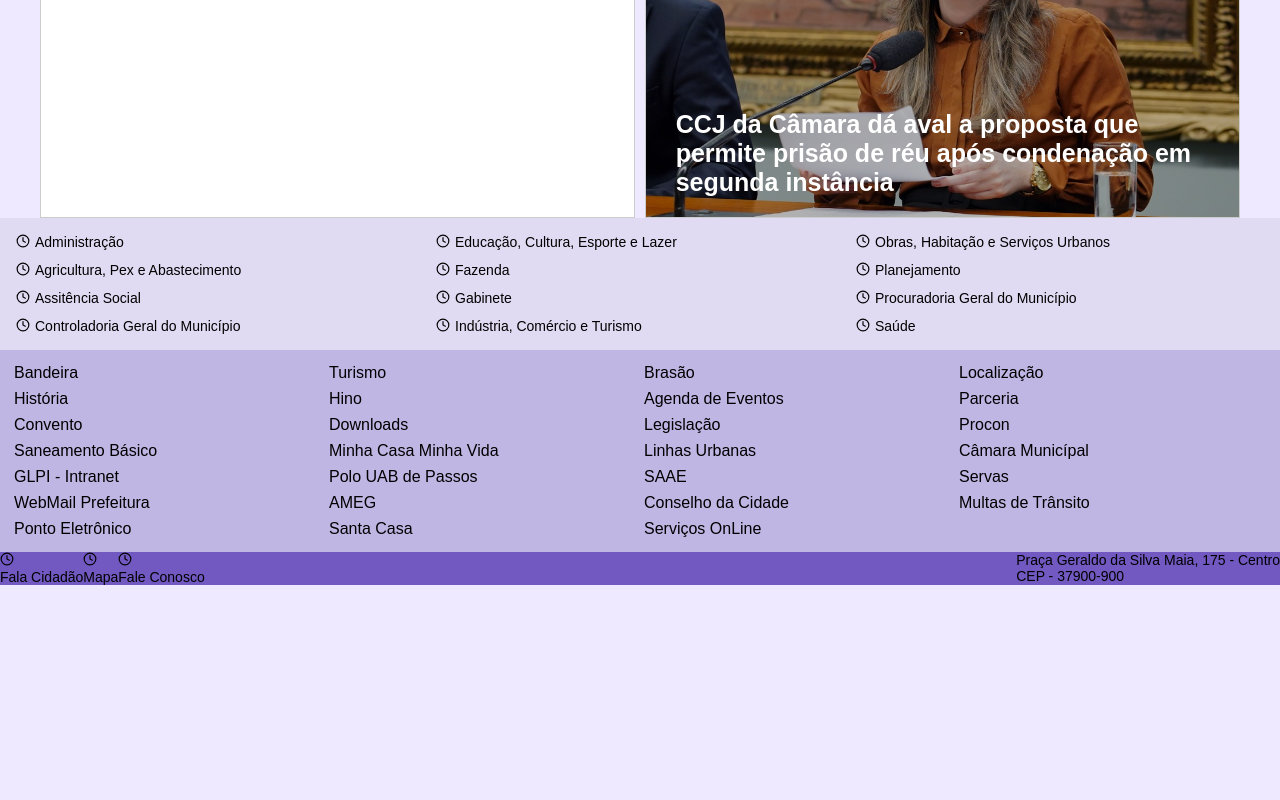
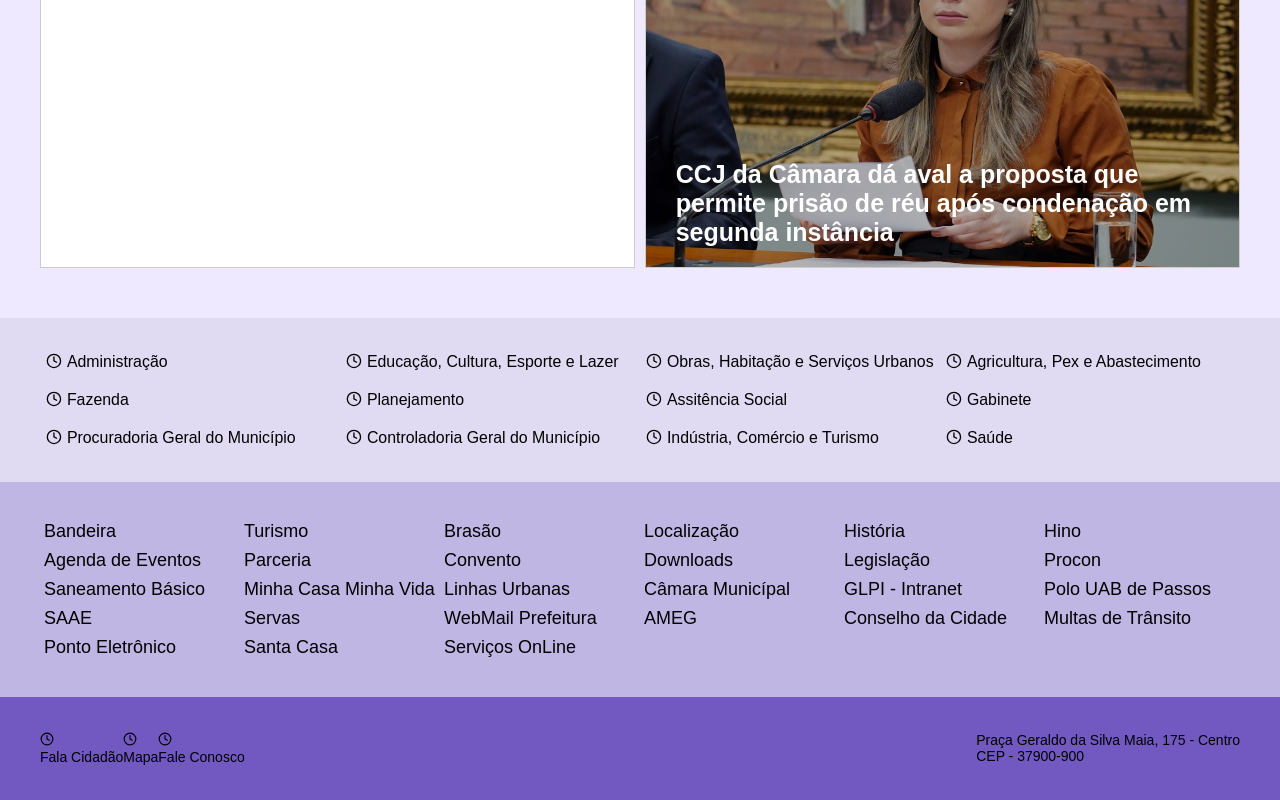
Before and after one commit to GustavoHmbSouza/ClonePrefeituraPassos, a React (Create React App) app: page / in a window 1280 px wide. Shown: the part 746-1546 px from the top of the page. Before the commit the page ends 1331 px from the top, so only its background shows below. Built offline with nearby package versions, Linux system fonts and the light colour scheme; the HTML template or start-up script is replaced by a standard one.

Commit message:
Alinhamento do footer

```diff
--- a/src/components/footer/index.js
+++ b/src/components/footer/index.js
@@ -7,6 +7,7 @@ export default function Html() {
         <>
             <Footer>
                 <nav id="PrimeiraNav">
+                    <div>
                         <ul>
                             <li>
                                 <FiClock />
@@ -57,8 +58,10 @@ export default function Html() {
                                 <p>Saúde</p>
                             </li>
                         </ul>
+                    </div>
                 </nav>
                 <nav id="SegundaNav">
+                    <div>
                         <ul>
                             <li>Bandeira</li>
                             <li>Turismo</li>
@@ -88,8 +91,10 @@ export default function Html() {
                             <li>Santa Casa</li>
                             <li>Serviços OnLine</li>
                         </ul>
+                    </div>
                 </nav>
                 <nav id="TerceiraNav">
+                    <div>
                         <article>
                             <ul>
                                 <li>
@@ -110,6 +115,7 @@ export default function Html() {
                             <p>Praça Geraldo da Silva Maia, 175 - Centro</p>
                             <p>CEP - 37900-900</p>
                         </article>
+                    </div>
                 </nav>
             </Footer>
         </>
--- a/src/components/footer/styles.js
+++ b/src/components/footer/styles.js
@@ -6,15 +6,20 @@ export const Footer = styled.footer`
     #PrimeiraNav {
         background: ${darken(-0.35, CorPrimaria)};
 
+        div {
+            max-width: 1200px;
+            margin: auto;
+            padding: 15px 0;
+
             ul {
                 display: grid;
-            grid-template-columns: 1fr 1fr 1fr;
-            padding: 10px;
+                grid-template-columns: 1fr 1fr 1fr 1fr;
+                padding: 10px 0;
 
                 li {
                     display: flex;
-                font-size: 14px;
-                padding: 6px;
+                    font-size: 15.9px;
+                    padding: 10px 6px;
                     cursor: pointer;
 
                     &:hover {
@@ -27,14 +32,21 @@ export const Footer = styled.footer`
                 }
             }
         }
+    }
     #SegundaNav {
         background: ${darken(-0.25, CorPrimaria)};
 
+        div {
+            max-width: 1200px;
+            margin: auto;
+            padding: 25px 0;
+
             ul {
                 display: grid;
-            grid-template-columns: 1fr 1fr 1fr 1fr;
-            font-size: 16px;
-            padding: 10px;
+                grid-template-columns: 1fr 1fr 1fr 1fr 1fr 1fr;
+
+                font-size: 18px;
+                padding: 10px 0;
 
                 li {
                     padding: 4px;
@@ -46,8 +58,15 @@ export const Footer = styled.footer`
                 }
             }
         }
+    }
     #TerceiraNav {
         background: ${CorPrimaria};
+
+        div {
+            max-width: 1200px;
+            margin: auto;
+            padding: 35px 0;
+
             display: flex;
             justify-content: space-between;
 
@@ -55,4 +74,5 @@ export const Footer = styled.footer`
                 display: flex;
             }
         }
+    }
 `;
--- a/src/pages/home/styles.js
+++ b/src/pages/home/styles.js
@@ -4,7 +4,7 @@ import { CorPrimaria } from '../../styles/coresPadrao';
 
 export const Main = styled.main`
     max-width: 1200px;
-    margin: auto;
+    margin: 50px auto;
     display: flex;
 
     #banner1 {
```
Lines whose indentation alone changed are shown as unchanged.
